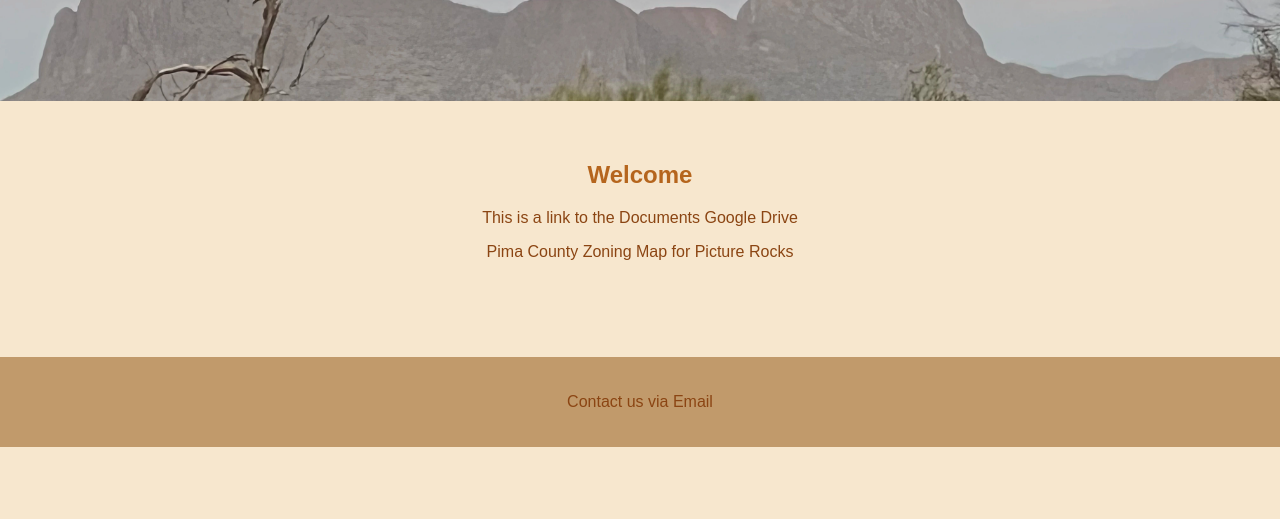
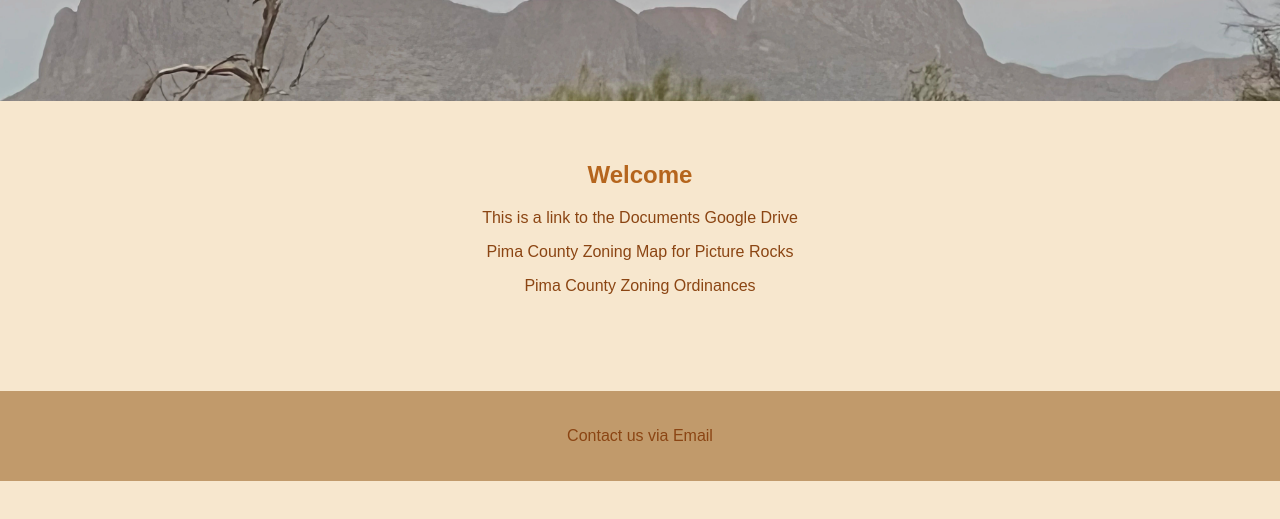
Before and after one commit to NorthLoneOwl/picturerocks, a plain HTML site: page index.html in a window 1280 px wide. Shown: the part 199-718 px from the top of the page. Drawn offline with Linux system fonts and the light colour scheme.

Commit message:
Update index.html

```diff
--- a/index.html
+++ b/index.html
@@ -63,6 +63,9 @@
     <p><a href="https://drive.google.com/drive/folders/11N-7XEgo1wqAlsb1eIT5I9mo1p-irRGR?usp=drive_link">This is a link to the Documents Google Drive</a></p>
 
     <p><a href="https://gisopendata.pima.gov/datasets/PimaMaps::zoning-pima-county/explore?location=32.331750%2C-111.201644%2C13.00">Pima County Zoning Map for Picture Rocks</a></p>
+
+    <p><a href="https://codelibrary.amlegal.com/codes/pimacounty/latest/pimacounty_az/0-0-0-15237">Pima County Zoning Ordinances</a></p>
+
   </main>
 
   <footer>
```
